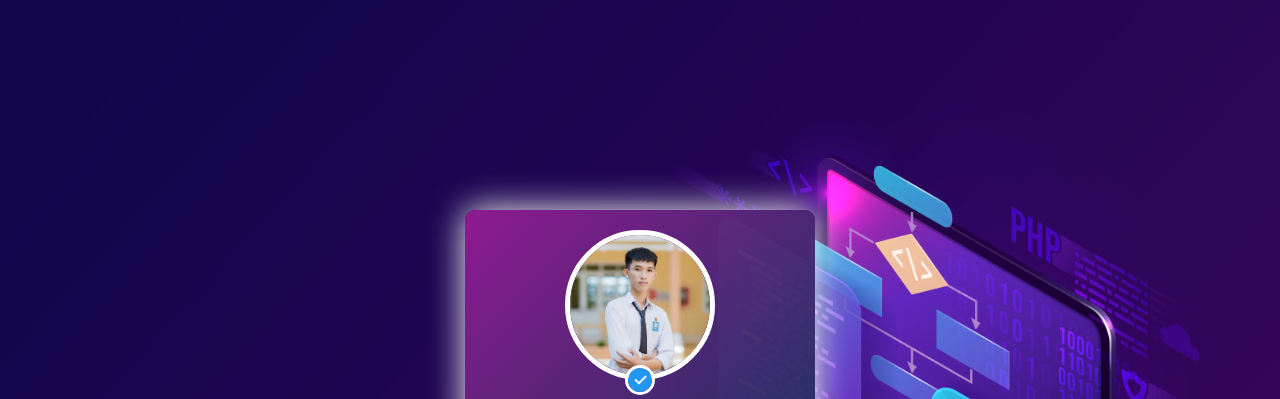
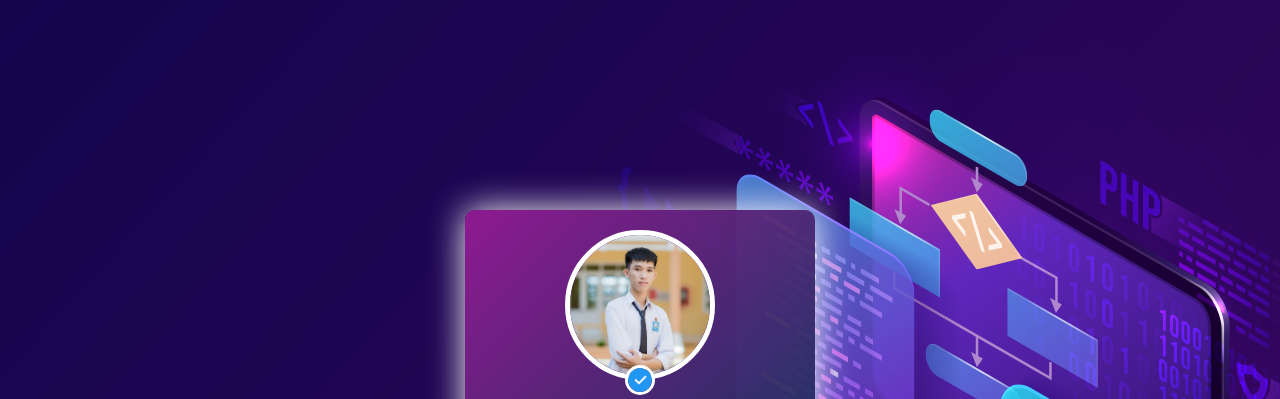
Before and after one commit to TT-Jay-T/TrongTinh, a plain HTML site: page index.html in a window 1280 px wide. Shown: the top 399 px of the page. Drawn offline with Linux system fonts and the light colour scheme.

Commit message:
Update style.css

```diff
--- a/css/style.css
+++ b/css/style.css
@@ -12,9 +12,12 @@ html {
 
 body{
     background-image: url("./image/Untitled-1.png");
-    background-size: cover;
+/*     background-size: cover;
     background-repeat: no-repeat;
-    background-position: right;
+    background-position: right; */
+    background-size: inherit;
+    background-repeat: no-repeat;
+    background-position: center;
 }
 
 .profile {
```
